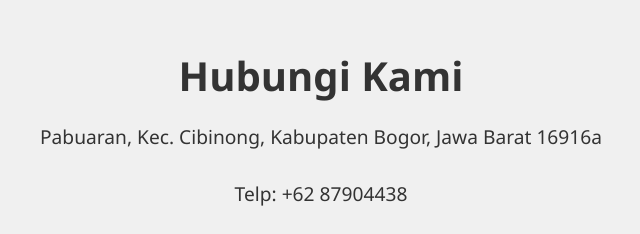
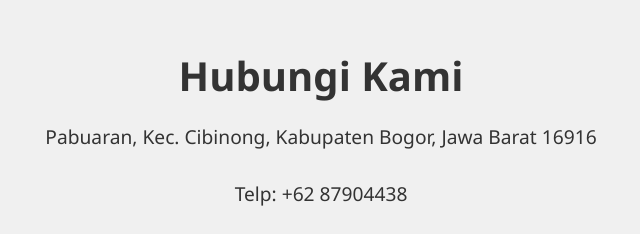
Before and after one commit to RForRasya/web-cci, a plain HTML site: page index.html in a window 1280 px wide. Shown: the part 4208-4442 px from the top of the page, 319-959 px from the left. Drawn offline with nearby package versions, Linux system fonts and the light colour scheme; animation ran at ten frames a second.

Commit message:
Update index.html

```diff
--- a/index.html
+++ b/index.html
@@ -310,7 +310,7 @@
     <section id="kontak" class="section kontak">
         <div class="container">
             <h2>Hubungi Kami</h2>
-            <p>Pabuaran, Kec. Cibinong, Kabupaten Bogor, Jawa Barat 16916a</p>
+            <p>Pabuaran, Kec. Cibinong, Kabupaten Bogor, Jawa Barat 16916</p>
             <p>Telp: +62 87904438</p>
             <p>Email: samsul_smktialasiyah@yahoo.com</p>
             <div class="social-links">
```
